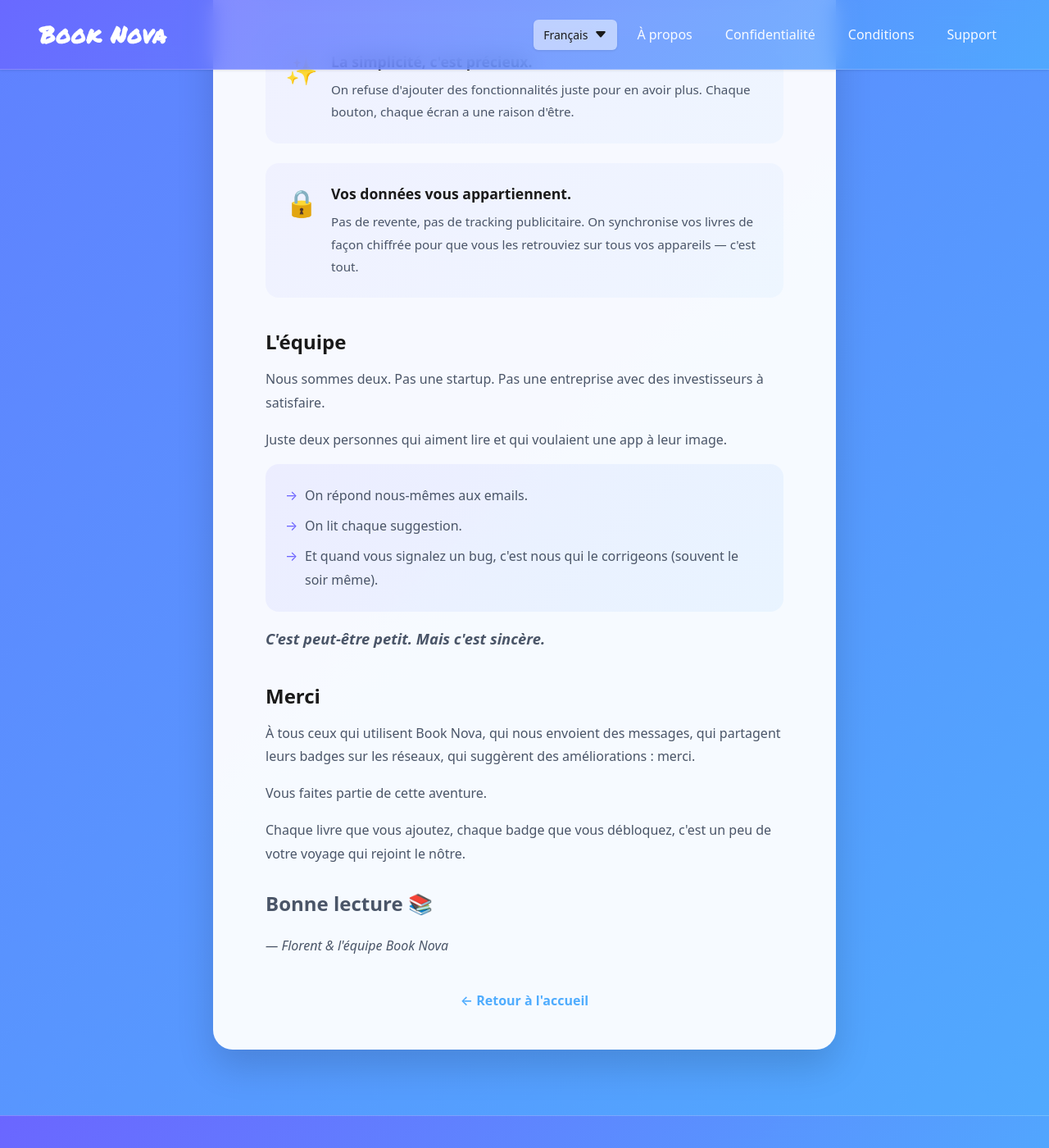
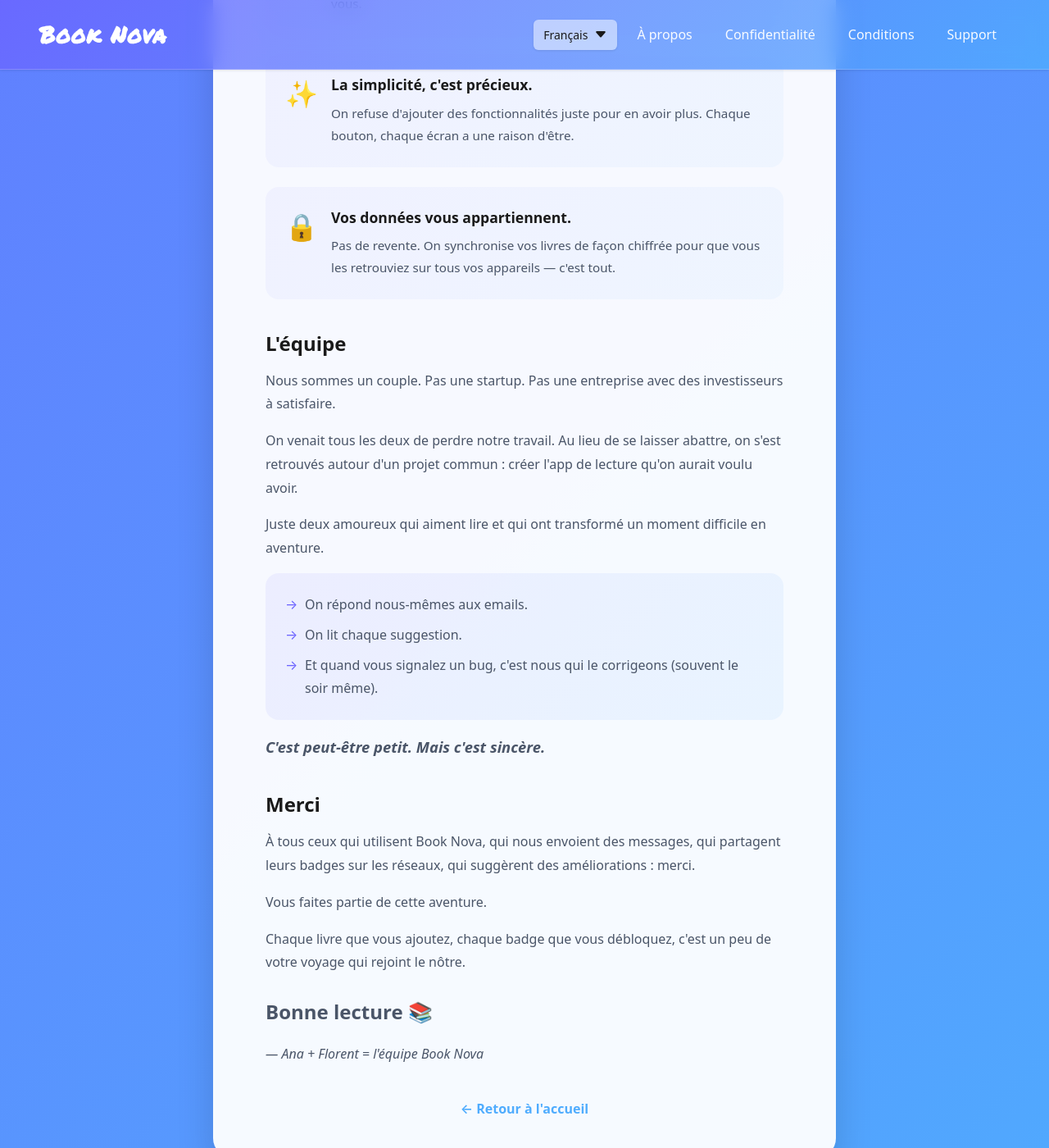
Before and after one commit to Anarres4/book-nova, a Jekyll site: the page built from about.html, in a window 1280 px wide and 1400 px high, scrolled down 1942 px. Shown: the whole window at 82% size. Built offline with Jekyll 4.4.1, drawn with Linux system fonts in a browser that asks for light colours; some of the changed text lies outside the part shown.

Commit message:
✏️ update typo about page

```diff
--- a/about.html
+++ b/about.html
@@ -1,7 +1,7 @@
 ---
 layout: default
-title: "À propos de Book Nova — Deux amis, une passion, une app"
-description: "Découvrez l'histoire de Book Nova : une app créée par deux amis passionnés de lecture, pour transformer chaque livre en aventure."
+title: "À propos de Book Nova — Un couple, une passion, une app"
+description: "Découvrez l'histoire de Book Nova : une app créée par un couple passionné de lecture, pour transformer chaque livre en aventure."
 lang: "fr"
 permalink: "/about.html"
 ---
@@ -11,14 +11,14 @@
         <div class="about-card">
             <!-- Header -->
             <div class="about-header text-center mb-5">
-                <h1 class="about-title" data-i18n="aboutPage.title">Deux amis, une passion, une app</h1>
+                <h1 class="about-title" data-i18n="aboutPage.title">Un couple, une passion, une app</h1>
                 <p class="about-subtitle" data-i18n="aboutPage.subtitle">L'histoire derrière Book Nova</p>
             </div>
 
             <!-- L'histoire -->
             <div class="about-block">
                 <h2 data-i18n="aboutPage.story.title">L'histoire</h2>
-                <p data-i18n="aboutPage.story.p1">Book Nova est né d'une conversation simple entre deux amis passionnés de lecture.</p>
+                <p data-i18n="aboutPage.story.p1">Book Nova est né d'une conversation simple entre deux amoureux passionnés de lecture.</p>
                 <p data-i18n="aboutPage.story.p2">On cherchait une app pour suivre nos livres. Les options existantes étaient soit trop complexes (on ne veut pas un tableur Excel), soit trop sociales (on ne veut pas de likes et de followers), soit bourrées de pubs.</p>
                 <p data-i18n="aboutPage.story.p3">On voulait juste quelque chose de simple et satisfaisant. Un endroit pour voir ce qu'on a lu, ce qu'on lit, et cette petite fierté de regarder sa bibliothèque grandir.</p>
                 <div class="story-highlight">
@@ -72,7 +72,7 @@
                         <span class="belief-emoji">🔒</span>
                         <div>
                             <strong data-i18n="aboutPage.beliefs.b4_title">Vos données vous appartiennent.</strong>
-                            <p data-i18n="aboutPage.beliefs.b4_desc">Pas de revente, pas de tracking publicitaire. On synchronise vos livres de façon chiffrée pour que vous les retrouviez sur tous vos appareils — c'est tout.</p>
+                            <p data-i18n="aboutPage.beliefs.b4_desc">Pas de revente. On synchronise vos livres de façon chiffrée pour que vous les retrouviez sur tous vos appareils — c'est tout.</p>
                         </div>
                     </div>
                 </div>
@@ -81,8 +81,9 @@
             <!-- L'équipe -->
             <div class="about-block team-block">
                 <h2 data-i18n="aboutPage.team.title">L'équipe</h2>
-                <p data-i18n="aboutPage.team.p1">Nous sommes deux. Pas une startup. Pas une entreprise avec des investisseurs à satisfaire.</p>
-                <p data-i18n="aboutPage.team.p2">Juste deux personnes qui aiment lire et qui voulaient une app à leur image.</p>
+                <p data-i18n="aboutPage.team.p1">Nous sommes un couple. Pas une startup. Pas une entreprise avec des investisseurs à satisfaire.</p>
+                <p data-i18n="aboutPage.team.p2">On venait tous les deux de perdre notre travail. Au lieu de se laisser abattre, on s'est retrouvés autour d'un projet commun : créer l'app de lecture qu'on aurait voulu avoir.</p>
+                <p data-i18n="aboutPage.team.p3">Juste deux amoureux qui aiment lire et qui ont transformé un moment difficile en aventure.</p>
                 <div class="team-facts">
                     <p data-i18n="aboutPage.team.fact1">On répond nous-mêmes aux emails.</p>
                     <p data-i18n="aboutPage.team.fact2">On lit chaque suggestion.</p>
@@ -98,7 +99,7 @@
                 <p data-i18n="aboutPage.thanks.p2">Vous faites partie de cette aventure.</p>
                 <p data-i18n="aboutPage.thanks.p3">Chaque livre que vous ajoutez, chaque badge que vous débloquez, c'est un peu de votre voyage qui rejoint le nôtre.</p>
                 <p class="thanks-signature" data-i18n="aboutPage.thanks.signature">Bonne lecture 📚</p>
-                <p class="thanks-team" data-i18n="aboutPage.thanks.team">— Florent & l'équipe Book Nova</p>
+                <p class="thanks-team" data-i18n="aboutPage.thanks.team">— Ana + Florent = l'équipe Book Nova</p>
             </div>
 
             <div class="about-back-link">
```
Also changed, not shown: _data/translations.yml (+21 -18 lines).
